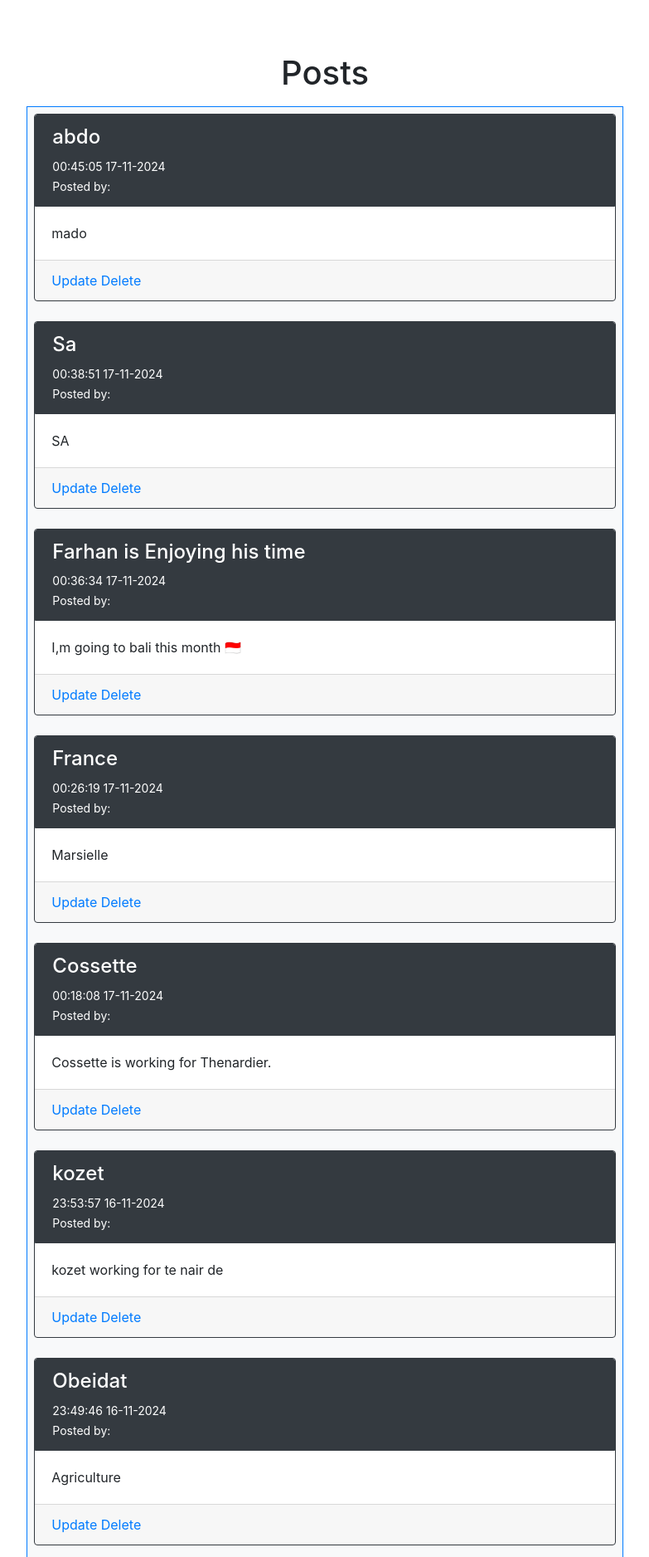
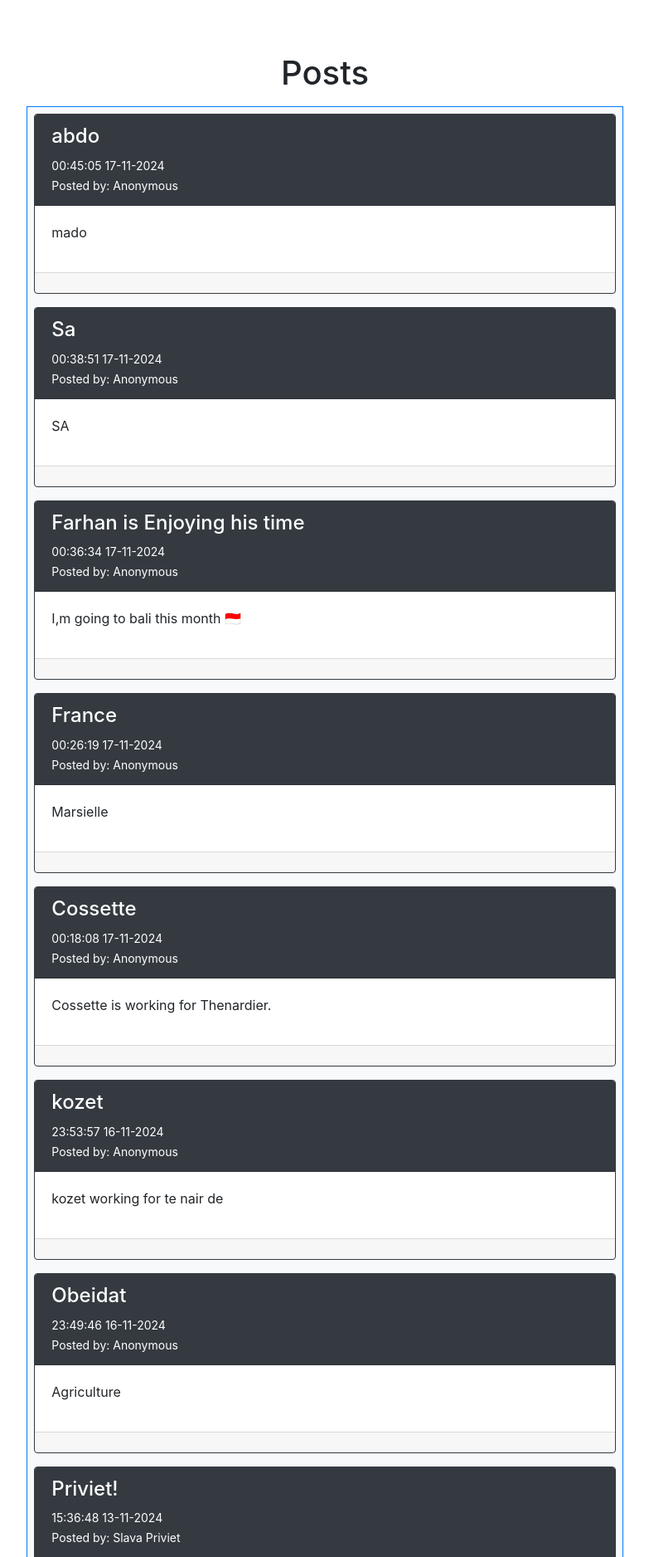
Before and after one commit to saudNA9/csc2031blog, a Flask app: page /posts/posts in a window 1280 px wide. Shown: the part 72-1948 px from the top of the page at 83% size, without its empty margins (248-1031 px from the left). Run offline with Flask 3, Linux system fonts and the light colour scheme.

Commit message:
Fixed part of the issue, which is the update, but still having slight issues with create

```diff
--- a/app.py
+++ b/app.py
@@ -5,7 +5,7 @@ from accounts.forms import LoginForm
 
 login_manager = LoginManager()
 login_manager.init_app(app)
-login_manager.login_view = 'login'  # Redirect unauthorized users to the login page
+login_manager.login_view = 'accounts.login'  # Redirect unauthorized users to the login page
 
 # Define the user loader callback
 @login_manager.user_loader
--- a/config.py
+++ b/config.py
@@ -59,11 +59,10 @@ class Post(db.Model):
        self.body = body
        self.user_id = user_id
 
-   def update(self, title, body, user_id):
+   def update(self, title, body):
        self.created = datetime.now()  # Update created time
        self.title = title  # Update title
        self.body = body  # Update body
-       self.user_id = user_id
        db.session.commit()  # Commit changes to the database
 
 # User table modified to handle MFA key and MFA enabled status
--- a/posts/views.py
+++ b/posts/views.py
@@ -1,4 +1,5 @@
 from flask import Blueprint, render_template,flash, url_for, redirect
+from flask_login import current_user
 from config import db, Post
 from posts.forms import PostForm
 from sqlalchemy import desc
@@ -12,16 +13,20 @@ def posts():
     all_posts = Post.query.order_by(desc('id')).all()
     return render_template('posts/posts.html', posts=all_posts)
 
+from flask_login import login_required, current_user
+
 @posts_bp.route('/create', methods=('GET', 'POST'))
+@login_required
 def create():
     form = PostForm()
     if form.validate_on_submit():
-        new_post = Post(title=form.title.data, body=form.body.data)
+        print(f"Logged-in User ID: {current_user.id}, User Email: {current_user.email}")
+        new_post = Post(title=form.title.data, body=form.body.data, user_id=current_user.id)
         db.session.add(new_post)
         db.session.commit()
-        flash('Post created', category='success')
+        flash('Post created successfully!', category='success')
         return redirect(url_for('posts.posts'))
-    return render_template('posts/create.html',form=form)
+    return render_template('posts/create.html', form=form)
 
 @posts_bp.route('/<int:id>/update', methods=('GET', 'POST'))
 def update(id):
--- a/templates/posts/posts.html
+++ b/templates/posts/posts.html
@@ -7,33 +7,51 @@
             <div class="col-2"></div>
             <div class="col-8">
                 <div class="p-2 bg-light border border-primary" style="text-align: left">
+                    <!-- Flash Messages -->
                     <div>
                         {% with messages = get_flashed_messages(with_categories=true) %}
                             {% for category, message in messages %}
                                 <div style="text-align: left" class="alert alert-{{ category }} mt-3 alert-dismissible" role="alert">
                                     {{ message }}
-                                    <button type="button" class="btn-close" data-bs-dismiss="alert" onclick=delete_flash(this)>
+                                    <button type="button" class="btn-close" data-bs-dismiss="alert" onclick="delete_flash(this)">
                                         <span>&times;</span>
                                     </button>
                                 </div>
                             {% endfor %}
                         {% endwith %}
                     </div>
+
+                    <!-- Posts -->
                     {% for post in posts %}
-                        <div class="card border border-dark">
-                            <div class="card-header bg-dark text-white border border-dark">
+                        <div class="card border border-dark mb-3">
+                            <div class="card-header bg-dark text-white">
                                 <h4>{{ post.title }}</h4>
                                 <small>{{ post.created.strftime('%H:%M:%S %d-%m-%Y') }}</small>
                                 <br>
-                                <small>Posted by: {{ post.user.firstname }} {{ post.user.lastname }}</small>
+                                <small>
+                                    Posted by:
+                                    {% if post.user %}
+                                        {{ post.user.firstname }} {{ post.user.lastname }}
+                                    {% else %}
+                                        Anonymous
+                                    {% endif %}
+                                </small>
                             </div>
-                            <div class="card-body">{{ post.body }}</div>
+                            <div class="card-body">
+                                <p>{{ post.body }}</p>
+                            </div>
                             <div class="card-footer">
-                                <a class="navbar-item" href="{{ url_for('posts.update', id=post.id) }}">Update</a>
-                                <a class="navbar-item" href="{{ url_for('posts.delete', id=post.id) }}">Delete</a>
+                                <!-- Show Update/Delete buttons only for the post owner -->
+                                {% if current_user.is_authenticated and post.user_id == current_user.id %}
+                                    <a class="btn btn-primary btn-sm" href="{{ url_for('posts.update', id=post.id) }}">Update</a>
+                                    <a class="btn btn-danger btn-sm" href="{{ url_for('posts.delete', id=post.id) }}">Delete</a>
+                                {% endif %}
                             </div>
                         </div>
-                        <br>
+                    {% else %}
+                        <div class="alert alert-warning text-center">
+                            <strong>No posts available. Be the first to create one!</strong>
+                        </div>
                     {% endfor %}
                 </div>
             </div>
```
Also changed, not shown: instance/csc2031blog.db.
